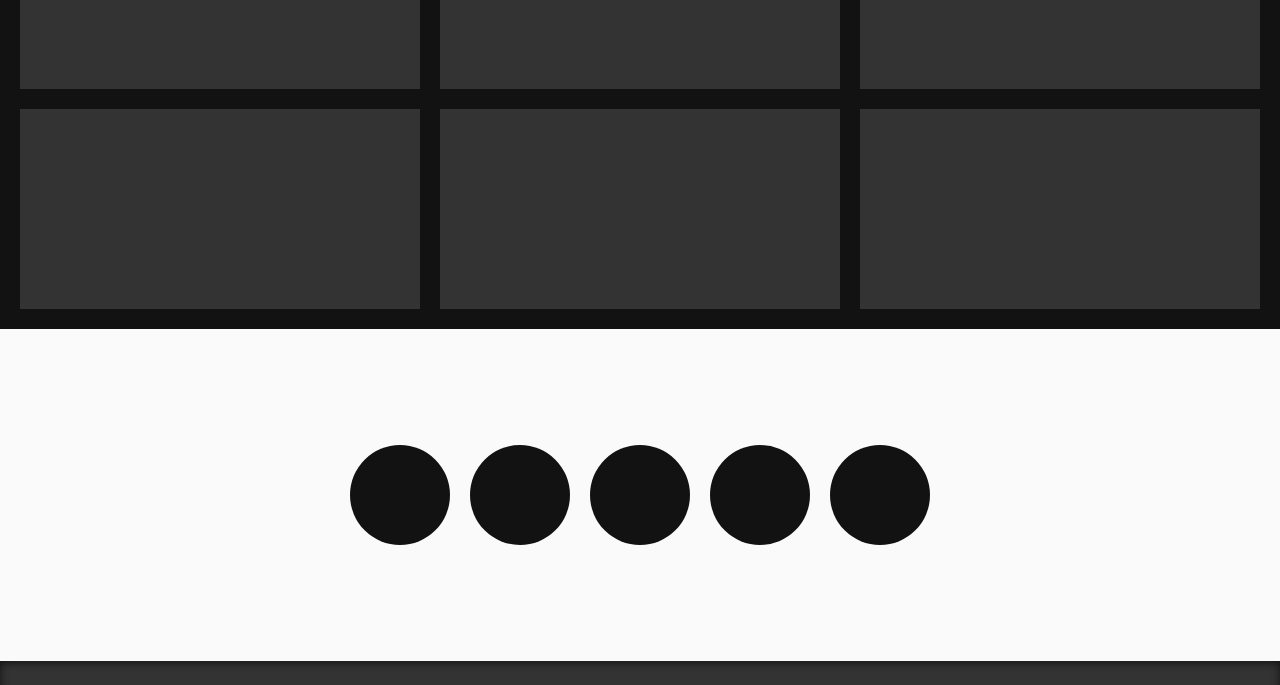
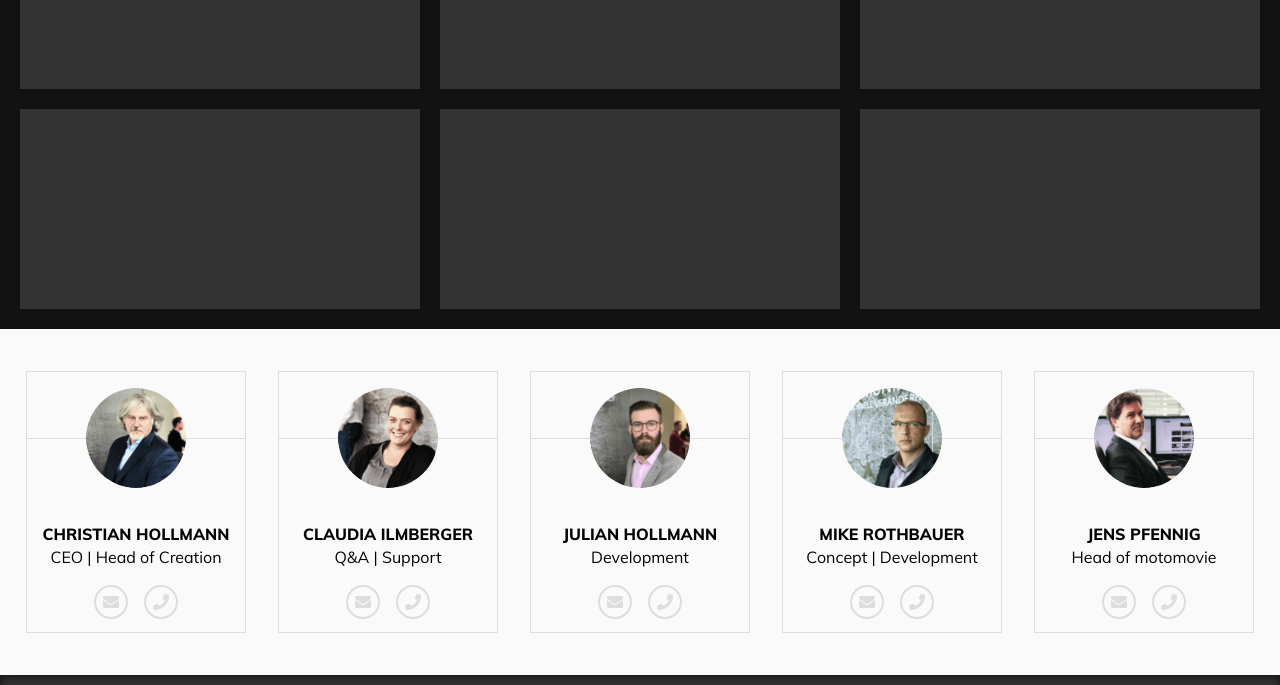
Before and after one commit to SPRIT-DEV/operation-lightning, a website built with Parcel: page index.html in a window 1280 px wide. Shown: the part 1844-2529 px from the top of the page. Built offline with nearby package versions, Linux system fonts and the light colour scheme.

Commit message:
Implement employee cards and improve general accessibility (#7)
* Implement employee cards and improve general accessibility

* Fix transition timing

* Change image format to be compatible with all browsers

```diff
--- a/index.html
+++ b/index.html
@@ -14,7 +14,7 @@
 
     <div class="splash-container">
         <div class="splash">
-            <img class="logo" src="./src/images/sprit_logo.svg">
+            <img class="logo" src="./src/images/sprit_logo.svg" alt="Sprit">
             <h1>
                 <strong>SPRIT</strong>
                 KOMMUNIKATION
@@ -33,9 +33,12 @@
                         <h4>SPRIT.INDD</h4>
                         <h5>Transformation Design | Werbung</h5>
                         <p>
-                            Ideen, Konzepte und Lösungen mit hohem Designanspruch: SPRIT hat ihre Wurzeln in der klassischen Kommunikation, in der die
-                            Idee mit perfektem Artwork allein noch den Unterschied gemacht hat. Heute, im Zeitalter von Bits&Bytes,
-                            trägt dieses Knowhow weiter als ein Part entscheidend zum Kommunikationserfolg bei. Diese Bandbreite
+                            Ideen, Konzepte und Lösungen mit hohem Designanspruch: SPRIT hat ihre Wurzeln in der
+                            klassischen Kommunikation, in der die
+                            Idee mit perfektem Artwork allein noch den Unterschied gemacht hat. Heute, im Zeitalter von
+                            Bits&Bytes,
+                            trägt dieses Knowhow weiter als ein Part entscheidend zum Kommunikationserfolg bei. Diese
+                            Bandbreite
                             hebt SPRIT von vielen herkömmlichen Onlinern ab.
                         </p>
                     </div>
@@ -46,9 +49,12 @@
                         <h4>SPRIT.JS</h4>
                         <h5>Transformation Kommunikation | Prozesse</h5>
                         <p>
-                            Von analog zu digital! Die richtigen Softwarelösungen für Ihre Anforderungen: SPRIT stieg bereits 2003 ins Online-Business
-                            ein. Das Portfolio umfasst seither Entwicklung, Programmierung, Gestaltung, Testing und Hosting.
-                            SPRIT bietet damit ganzheitliche Lösungen für Kommunikationsportale (CMS | DMS), Websites oder
+                            Von analog zu digital! Die richtigen Softwarelösungen für Ihre Anforderungen: SPRIT stieg
+                            bereits 2003 ins Online-Business
+                            ein. Das Portfolio umfasst seither Entwicklung, Programmierung, Gestaltung, Testing und
+                            Hosting.
+                            SPRIT bietet damit ganzheitliche Lösungen für Kommunikationsportale (CMS | DMS), Websites
+                            oder
                             -shops, verkaufsfördernde und vertriebsunterstützende Tools und Applikationen.
                         </p>
                     </div>
@@ -59,10 +65,14 @@
                         <h4>SPRIT.MOV</h4>
                         <h5>Transformation Visualisierung | Medien</h5>
                         <p>
-                            Kommunikation per Video. Mit Konzept und Redaktion bis zur Produktion und Veröffentlichung: SPRIT unterstützt von "statisch"
-                            zu "bewegt", von "lesen" zu "sehen und hören", dank neuer Technologien, Highspeed und Datenvolumen.
-                            Denn ein Bild ist wichtiger als Text und ein Video attraktiver als ein Bild – da, wo es Sinn
-                            macht. Ob Web-Videos, Spots, Trainings-Filme oder eine eigene Video-Plattform. SPRIT realisiert
+                            Kommunikation per Video. Mit Konzept und Redaktion bis zur Produktion und Veröffentlichung:
+                            SPRIT unterstützt von "statisch"
+                            zu "bewegt", von "lesen" zu "sehen und hören", dank neuer Technologien, Highspeed und
+                            Datenvolumen.
+                            Denn ein Bild ist wichtiger als Text und ein Video attraktiver als ein Bild – da, wo es
+                            Sinn
+                            macht. Ob Web-Videos, Spots, Trainings-Filme oder eine eigene Video-Plattform. SPRIT
+                            realisiert
                             vom kleinen bis zum großen Ansatz.
                         </p>
                     </div>
@@ -90,11 +100,71 @@
         </div>
         <div class="content content-contacts">
             <div class="contacts">
-                <div class="contact"></div>
-                <div class="contact"></div>
-                <div class="contact"></div>
-                <div class="contact"></div>
-                <div class="contact"></div>
+                <div class="contact">
+                    <div class="image ch" alt="Christian Hollmann"></div>
+                    <h6>Christian Hollmann</h6>
+                    <span>CEO | Head of Creation</span>
+                    <div class="mail-phone-wrapper">
+                        <a class="mail" href="mailto:christian.hollmann@sprit.com.de">
+                            <i class="fa fa-envelope" title="E-Mail"></i>
+                        </a>
+                        <a class="phone" href="tel:+498938667210">
+                            <i class="fa fa-phone" title="Phone Number"></i>
+                        </a>
+                    </div>
+                </div>
+                <div class="contact">
+                    <div class="image ci" alt="Claudia Ilmberger"></div>
+                    <h6>Claudia Ilmberger</h6>
+                    <span>Q&A | Support</span>
+                    <div class="mail-phone-wrapper">
+                        <a class="mail" href="mailto:claudia.ilmberger@sprit.com.de">
+                            <i class="fa fa-envelope" title="E-Mail"></i>
+                        </a>
+                        <a class="phone" href="tel:+498938667211">
+                            <i class="fa fa-phone" title="Phone Number"></i>
+                        </a>
+                    </div>
+                </div>
+                <div class="contact">
+                    <div class="image jh" alt="Julian Hollmann"></div>
+                    <h6>Julian Hollmann</h6>
+                    <span>Development</span>
+                    <div class="mail-phone-wrapper">
+                        <a class="mail" href="mailto:julian.hollmann@sprit.com.de">
+                            <i class="fa fa-envelope" title="E-Mail"></i>
+                        </a>
+                        <a class="phone" href="tel:+498938667214">
+                            <i class="fa fa-phone" title="Phone Number"></i>
+                        </a>
+                    </div>
+                </div>
+                <div class="contact">
+                    <div class="image mr" alt="Mike Rothbauer"></div>
+                    <h6>Mike Rothbauer</h6>
+                    <span>Concept | Development</span>
+                    <div class="mail-phone-wrapper">
+                        <a class="mail" href="mailto:michael.rothbauer@sprit.com.de">
+                            <i class="fa fa-envelope" title="E-Mail"></i>
+                        </a>
+                        <a class="phone" href="tel:+498938667223">
+                            <i class="fa fa-phone" title="Phone Number"></i>
+                        </a>
+                    </div>
+                </div>
+                <div class="contact">
+                    <div class="image jp" alt="Jens Pfennig"></div>
+                    <h6>Jens Pfennig</h6>
+                    <span>Head of motomovie</span>
+                    <div class="mail-phone-wrapper">
+                        <a class="mail" href="mailto:jens.pfennig@sprit.com.de">
+                            <i class="fa fa-envelope" title="E-Mail"></i>
+                        </a>
+                        <a class="phone" href="tel:+498938667215">
+                            <i class="fa fa-phone" title="Phone Number"></i>
+                        </a>
+                    </div>
+                </div>
             </div>
         </div>
         <footer>
@@ -103,7 +173,7 @@
                     <span>&copy; 2018 Sprit Kommunikation</span>
                 </h6>
                 <div class="logo-container pure-u-8-24">
-                    <a href="/"><img class="logo" src="./src/images/sprit_logo.svg"></a>
+                    <a href="/"><img class="logo" src="./src/images/sprit_logo.svg" alt="Sprit"></a>
                 </div>
                 <h6 class="links pure-u-8-24">
                     <a href="/imprint">Impressum</a>
@@ -124,11 +194,11 @@
                 Kontaktieren Sie uns:
             </span>
             <span class="contact-item">
-                <i class="fa fa-phone"></i>
+                <i class="fa fa-phone" title="Phone Number"></i>
                 <a href="tel:+49893866720">+49 | 89 | 38 66 72 0</a>
             </span>
             <span class="contact-item">
-                <i class="fa fa-envelope"></i>
+                <i class="fa fa-envelope" title="E-Mail"></i>
                 <a href="mailto:info@sprit.com.de">info@sprit.com.de</a>
             </span>
         </p>
--- a/src/scss/main.scss
+++ b/src/scss/main.scss
@@ -1,4 +1,5 @@
 @import url(../../node_modules/purecss/build/pure-min.css);
+
 @import url(../../node_modules/@fortawesome/fontawesome-free/css/all.min.css);
 
 @import 'fonts';
@@ -85,19 +86,93 @@
 
   .content-contacts {
     .contacts {
-      flex: 1;
       display: flex;
-      flex-direction: row;
+      padding-top: 2rem;
+      padding-bottom: 2rem;
       justify-content: center;
-      padding-top: 6rem;
-      padding-bottom: 6rem;
 
       .contact {
-        height: 100px;
-        width: 100px;
-        background: #121212;
-        margin: 10px;
-        border-radius: 50px;
+        display: flex;
+        flex-direction: column;
+        align-items: center;
+        width: calc(20% - 2rem);
+        max-width: 250px;
+        margin: 0 1rem;
+        border: 1px solid #DDDDDD;
+        position: relative;
+
+        &:before {
+          content: '';
+          width: 100%;
+          border-bottom: 1px solid #DDDDDD;
+          position: absolute;
+          top: calc((100px / 2) + 1rem);
+        }
+
+        .image {
+          width: 100px;
+          height: 100px;
+          border-radius: 50%;
+          margin-top: 1rem;
+          background-position: center;
+          background-size: cover;
+          background-repeat: no-repeat;
+          z-index: 2;
+          position: relative;
+
+          &.ch {
+            background-image: url('../images/employees/ch.png');
+          }
+
+          &.ci {
+            background-image: url('../images/employees/ci.png');
+          }
+
+          &.jh {
+            background-image: url('../images/employees/jh.png');
+          }
+
+          &.mr {
+            background-image: url('../images/employees/mr.png');
+          }
+
+          &.jp {
+            background-image: url('../images/employees/jp.png');
+          }
+        }
+
+        h6 {
+          margin-bottom: .25rem;
+        }
+
+        .mail-phone-wrapper {
+          display: flex;
+          justify-content: center;
+          margin-top: 1.2rem;
+          margin-bottom: .8rem;
+
+          .mail,
+          .phone {
+            cursor: pointer;
+            display: flex;
+            width: 30px;
+            height: 30px;
+            color: #DDDDDD;
+            margin: 0 .5rem;
+            border-radius: 50%;
+            border: 2px solid #DDDDDD;
+            justify-content: center;
+            align-items: center;
+            transition: all 150ms ease-in-out;
+
+            &:hover {
+              cursor: pointer;
+              color: #333333;
+              border-color: #333333;
+              transition: all 150ms ease-in-out;
+            }
+          }
+        }
       }
     }
   }
```
Also changed, not shown: src/images/employees/ch.png (added), src/images/employees/ci.png (added), src/images/employees/jh.png (added), src/images/employees/jp.png (added), src/images/employees/mr.png (added).
